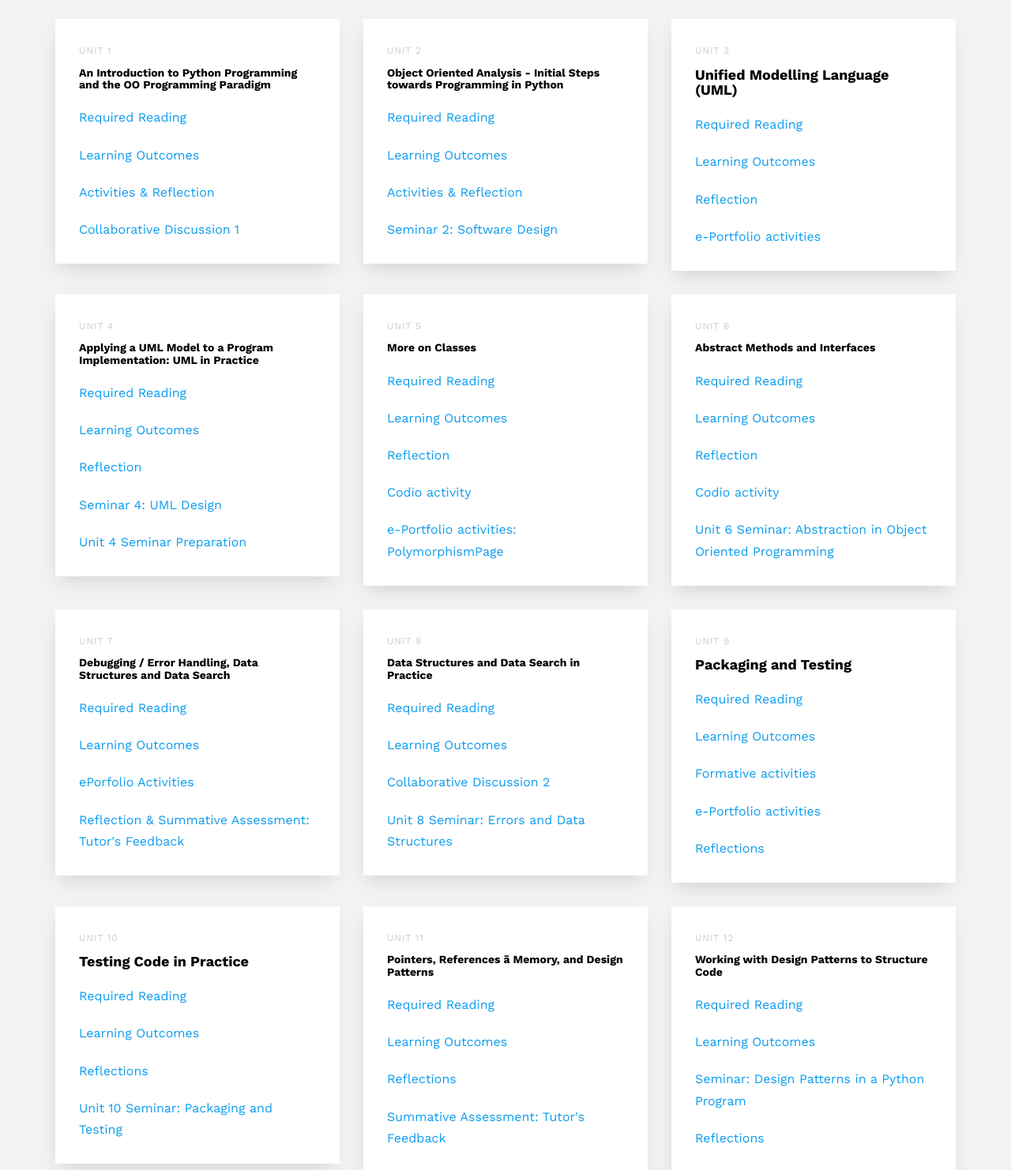
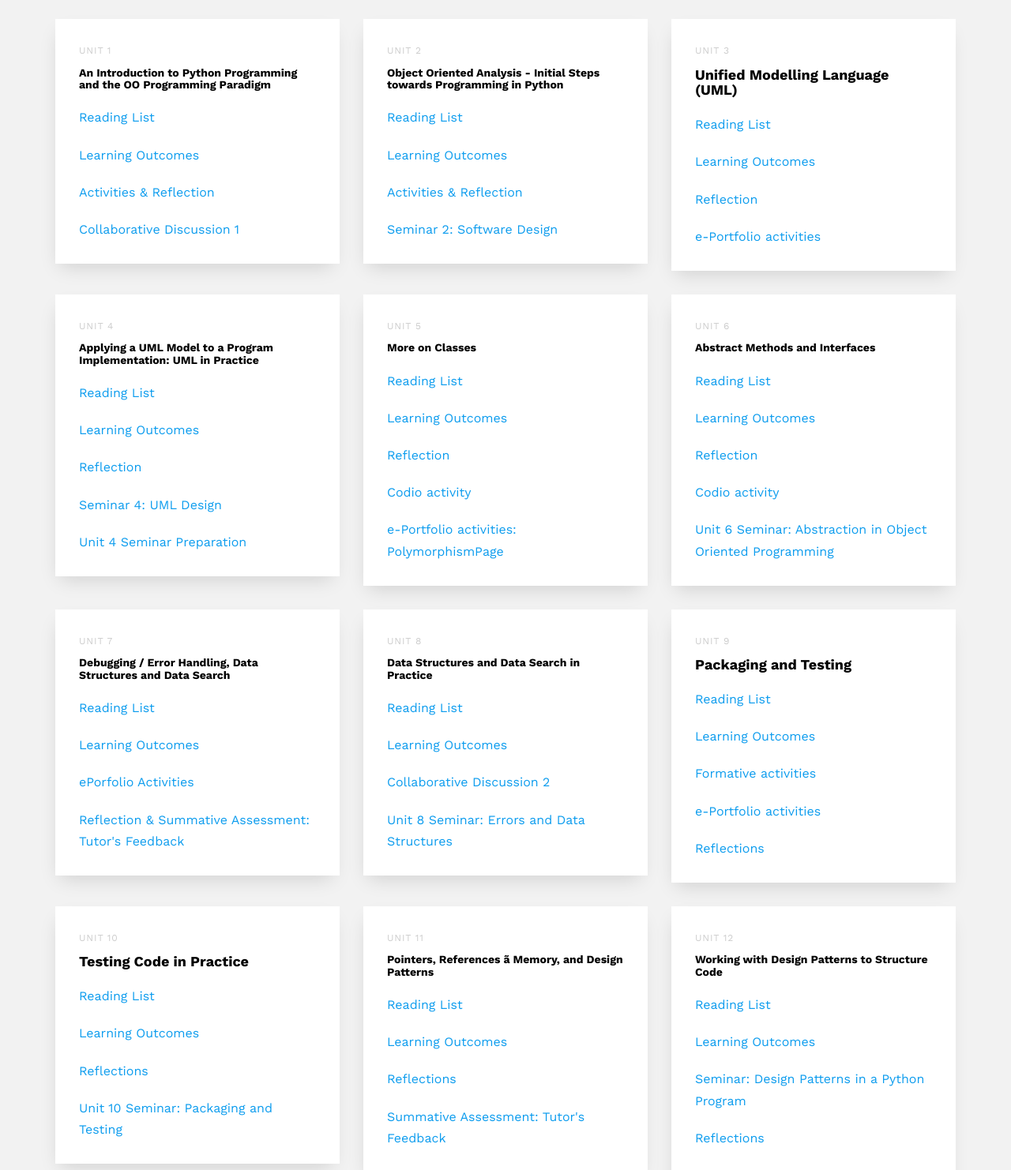
Before and after one commit to hchamane/hchamane.github.io, a plain HTML site: page module2.html in a window 1280 px wide. Shown: the part 1940-3422 px from the top of the page at 79% size. Drawn offline with nearby package versions, Linux system fonts and the light colour scheme; files whose address does not match are found by name.

Commit message:
Add files via upload

```diff
--- a/module2.html
+++ b/module2.html
@@ -141,7 +141,7 @@
                             <div class="fh5co-post">
                                 <span class="fh5co-date">Unit 1</span>
                                 <h5><b>An Introduction to Python Programming and the OO Programming Paradigm</b></h5>
-                                <p style="text-align: left"><a href="docs/module2/unit1/m2_Unit1Reading.pdf" style="text-align: left">Required Reading</a></p>
+                                <p style="text-align: left"><a href="docs/module2/unit1/m2_Unit1Reading.pdf" style="text-align: left">Reading List</a></p>
                                 <p style="text-align: left"><a href="docs/module2/unit1/m2_Unit1LearningOutcome.pdf" style="text-align: left">Learning Outcomes</a></p>
                                 <p style="text-align: left"><a href="docs/module2/unit1/m2_Unit1FormativeActivities.pdf" style="text-align: left">Activities &amp; Reflection</a></p>
                                 <p style="text-align: left"><a href="docs/module2/unit1/Discussion.pdf" style="text-align: left">Collaborative Discussion 1</a></p>
@@ -152,7 +152,7 @@
                             <div class="fh5co-post">
                                 <span class="fh5co-date">Unit 2</span>
                                 <h5><b>Object Oriented Analysis - Initial Steps towards Programming in Python</b></h5>
-                                <p style="text-align: left"><a href="docs/module2/unit2/m2Unit2_Reading.pdf" style="text-align: left">Required Reading</a></p>
+                                <p style="text-align: left"><a href="docs/module2/unit2/m2Unit2_Reading.pdf" style="text-align: left">Reading List</a></p>
                                 <p style="text-align: left"><a href="docs/module2/unit2/m2Unit2_LearningOutcomes.pdf" style="text-align: left">Learning Outcomes</a></p>
                                 <p style="text-align: left"><a href="docs/module2/unit2/m2Unit2_FormativeActivities.pdf" style="text-align: left">Activities &amp; Reflection</a></p>
                                 <p style="text-align: left"><a href="docs/module2/unit2/Unit2Seminar.pdf" style="text-align: left">Seminar 2&#58; Software Design</a></p>
@@ -163,7 +163,7 @@
                             <div class="fh5co-post">
                                 <span class="fh5co-date">Unit 3</span>
                                 <h4><b>Unified Modelling Language &#40;UML&#41;</b></h4>
-                                <p style="text-align: left"><a href="docs/module2/unit3/m2Unit3_Reading.pdf" style="text-align: left">Required Reading</a></p>
+                                <p style="text-align: left"><a href="docs/module2/unit3/m2Unit3_Reading.pdf" style="text-align: left">Reading List</a></p>
                                 <p style="text-align: left"><a href="docs/module2/unit3/m2Unit3_LearningOutcome.pdf" style="text-align: left">Learning Outcomes</a></p>
                                 <p style="text-align: left"><a href="docs/module2/unit3/m2Unit3_FormativeActivities.pdf" style="text-align: left">Reflection</a></p>
                                 <p style="text-align: left"><a href="docs/module2/unit3/m2Unit3_PortfolioActivities.pdf" style="text-align: left">e-Portfolio activities</a></p>
@@ -174,7 +174,7 @@
                             <div class="fh5co-post">
                                 <span class="fh5co-date">Unit 4</span>
                                 <h5><b>Applying a UML Model to a Program Implementation: UML in Practice</b></h5>
-                                <p style="text-align: left"><a href="docs/module2/unit4/m2Unit4_Reading.pdf" style="text-align: left">Required Reading</a></p>
+                                <p style="text-align: left"><a href="docs/module2/unit4/m2Unit4_Reading.pdf" style="text-align: left">Reading List</a></p>
                                 <p style="text-align: left"><a href="docs/module2/unit4/m2Unit4_LearningOutcome.pdf" style="text-align: left">Learning Outcomes</a></p>
                                 <p style="text-align: left"><a href="docs/module2/unit4/Reflection.pdf" style="text-align: left">Reflection</a></p>
                                 <p style="text-align: left"><a href="docs/module2/unit4/Seminar4_UML%20Design.pdf" style="text-align: left">Seminar 4&#58; UML Design</a></p>
@@ -186,7 +186,7 @@
                             <div class="fh5co-post">
                                 <span class="fh5co-date">Unit 5</span>
                                 <h5><b>More on Classes</b></h5>
-                                <p style="text-align: left"><a href="docs/module2/unit5/m2_Unit5Reading.pdf" style="text-align: left">Required Reading</a></p>
+                                <p style="text-align: left"><a href="docs/module2/unit5/m2_Unit5Reading.pdf" style="text-align: left">Reading List</a></p>
                                 <p style="text-align: left"><a href="docs/module2/unit5/m2Unit5_LearningOutcome.pdf" style="text-align: left">Learning Outcomes</a></p>
                                 <p style="text-align: left"><a href="docs/module2/unit5/m2Unit5_FormativeActivities.pdf" style="text-align: left">Reflection</a></p>
                                 <p style="text-align: left"><a href="docs/module2/unit5/m2Unit5_Codio_activity.pdf" style="text-align: left">Codio activity</a></p>
@@ -198,7 +198,7 @@
                             <div class="fh5co-post">
                                 <span class="fh5co-date">Unit 6</span>
                                 <h5><b>Abstract Methods and Interfaces</b></h5>
-                                <p style="text-align: left"><a href="docs/module2/unit6/m2_Unit6Reading.pdf" style="text-align: left">Required Reading</a></p>
+                                <p style="text-align: left"><a href="docs/module2/unit6/m2_Unit6Reading.pdf" style="text-align: left">Reading List</a></p>
                                 <p style="text-align: left"><a href="docs/module2/unit6/m2Unit6_LearningOutcome.pdf" style="text-align: left">Learning Outcomes</a></p>
                                 <p style="text-align: left"><a href="docs/module2/unit6/m2Unit6_reflection.pdf" style="text-align: left">Reflection</a></p>
                                 <p style="text-align: left"><a href="docs/module2/unit6/m2Unit6_CodioActivity.pdf" style="text-align: left">Codio activity</a></p>
@@ -210,7 +210,7 @@
                             <div class="fh5co-post">
                                 <span class="fh5co-date">Unit 7</span>
                                 <h5><b>Debugging / Error Handling, Data Structures and Data Search</b></h5>
-                                <p style="text-align: left"><a href="docs/module2/unit7/m2_Unit7Reading.pdf" style="text-align: left">Required Reading</a></p>
+                                <p style="text-align: left"><a href="docs/module2/unit7/m2_Unit7Reading.pdf" style="text-align: left">Reading List</a></p>
                                 <p style="text-align: left"><a href="docs/module2/unit7/m2Unit7_LearningOutcome.pdf" style="text-align: left">Learning Outcomes</a></p>
                                 <p style="text-align: left"><a href="docs/module2/unit7/m2Unit7_PortfolioActivities.pdf" style="text-align: left">ePorfolio Activities</a></p>
                                 <p style="text-align: left"><a href="docs/module2/unit7/m2Unit7_Reflection.pdf" style="text-align: left">Reflection &amp; Summative Assessment: Tutor's Feedback</a></p>
@@ -221,7 +221,7 @@
                             <div class="fh5co-post">
                                 <span class="fh5co-date">Unit 8</span>
                                 <h5><b>Data Structures and Data Search in Practice</b></h5>
-                                <p style="text-align: left"><a href="docs/module2/unit8/m2Unit8_Reading.pdf" style="text-align: left">Required Reading</a></p>
+                                <p style="text-align: left"><a href="docs/module2/unit8/m2Unit8_Reading.pdf" style="text-align: left">Reading List</a></p>
                                 <p style="text-align: left"><a href="docs/module2/unit8/m2Unit8_LearningOutcome.pdf" style="text-align: left">Learning Outcomes</a></p>
                                 <p style="text-align: left"><a href="docs/module2/unit8/m2Unit8_Discussion2.pdf" style="text-align: left">Collaborative Discussion 2</a></p>
                                 <p style="text-align: left"><a href="docs/module2/unit8/m2Unit8_Seminar.pdf" style="text-align: left">Unit 8 Seminar&#58; Errors and Data Structures</a></p>
@@ -232,7 +232,7 @@
                             <div class="fh5co-post">
                                 <span class="fh5co-date">Unit 9</span>
                                 <h4><b>Packaging and Testing</b></h4>
-                                <p style="text-align: left"><a href="docs/module2/unit9/m2Unit9_Reading.pdf" style="text-align: left">Required Reading</a></p>
+                                <p style="text-align: left"><a href="docs/module2/unit9/m2Unit9_Reading.pdf" style="text-align: left">Reading List</a></p>
                                 <p style="text-align: left"><a href="docs/module2/unit9/m2Unit9_LearningOutcome.pdf" style="text-align: left">Learning Outcomes</a></p>
                                 <p style="text-align: left"><a href="docs/module2/unit9/" style="text-align: left">Formative activities</a></p>
                                 <p style="text-align: left"><a href="docs/module2/unit9/m2Unit9_PortfolioActivities.pdf" style="text-align: left">e-Portfolio activities</a></p>
@@ -244,7 +244,7 @@
                             <div class="fh5co-post">
                                 <span class="fh5co-date">Unit 10</span>
                                 <h4><b>Testing Code in Practice</b></h4>
-                                <p style="text-align: left"><a href="docs/module2/unit10/m2Unit10_Reading.pdf" style="text-align: left">Required Reading</a></p>
+                                <p style="text-align: left"><a href="docs/module2/unit10/m2Unit10_Reading.pdf" style="text-align: left">Reading List</a></p>
                                 <p style="text-align: left"><a href="docs/module2/unit10/m2Unit10_LearningOutcome.pdf" style="text-align: left">Learning Outcomes</a></p>
                                 <p style="text-align: left"><a href="docs/module2/unit10/m2Unit10_Reflection.pdf" style="text-align: left">Reflections</a></p>
                                 <p style="text-align: left"><a href="docs/module2/unit10/m2Unit10_Seminar.pdf" style="text-align: left">Unit 10 Seminar&#58; Packaging and Testing</a></p>
@@ -255,7 +255,7 @@
                             <div class="fh5co-post">
                                 <span class="fh5co-date">Unit 11</span>
                                 <h5><b>Pointers, References &atilde; Memory, and Design Patterns</b></h5>
-                                <p style="text-align: left"><a href="docs/module2/unit11/m2Unit11_Reading.pdf" style="text-align: left">Required Reading</a></p>
+                                <p style="text-align: left"><a href="docs/module2/unit11/m2Unit11_Reading.pdf" style="text-align: left">Reading List</a></p>
                                 <p style="text-align: left"><a href="docs/module2/unit11/m2Unit11_LearningOutcome.pdf" style="text-align: left">Learning Outcomes</a></p>
                                 <p style="text-align: left"><a href="docs/module2/unit11/m2Unit11_Reflection.pdf" style="text-align: left">Reflections</a></p>
                                 <p style="text-align: left"><a href="docs/module2/unit11/m2Unit11_Summative%20Assessment.pdf" style="text-align: left">Summative Assessment&#58; Tutor's Feedback</a></p>
@@ -266,11 +266,11 @@
                             <div class="fh5co-post">
                                 <span class="fh5co-date">Unit 12</span>
                                 <h5><b>Working with Design Patterns to Structure Code</b></h5>
-                                <p style="text-align: left"><a href="docs/module2/unit12/m2Unit12_Reading.pdf" style="text-align: left">Required Reading</a></p>
+                                <p style="text-align: left"><a href="docs/module2/unit12/m2Unit12_Reading.pdf" style="text-align: left">Reading List</a></p>
                                 <p style="text-align: left"><a href="docs/module2/unit12/m2Unit12_learningoutcomes.pdf" style="text-align: left">Learning Outcomes</a></p>
                                 <p style="text-align: left"><a href="docs/module2/unit12/m2Unit12_Seminar.pdf" style="text-align: left">Seminar&#58; Design Patterns in a Python Program</a></p>
                                 <p style="text-align: left"><a href="docs/module2/unit12/m2Unit12_Reflection.pdf" style="text-align: left">Reflections</a></p>
-                                <p style="text-align: left"><a href="docs/module2/unit12/" style="text-align: left">Summative Assessment&#58; Tutor's Feedback</a></p>
+                                <p style="text-align: left"><a href="docs/module2/unit12/m2Unit12_tutorfeedback.pdf" style="text-align: left">Summative Assessment&#58; Tutor's Feedback</a></p>
                             </div>
                         </div>
 
```
